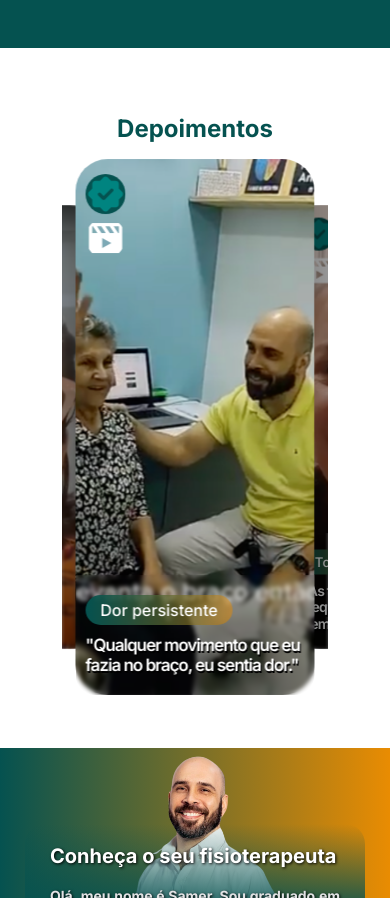
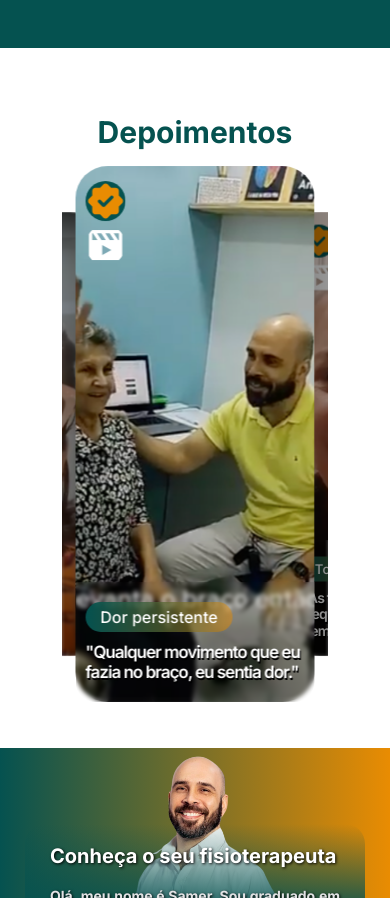
Before and after one commit to fisioterapeuta-samer/physiotherapy-landing-page, a Next.js app: page / in a window 390 px wide. Shown: the part 1977-2875 px from the top of the page. Built offline with nearby package versions, Linux system fonts and the light colour scheme.

Commit message:
improving design of carousel icons

```diff
--- a/src/components/forthSection/forthSection.module.css
+++ b/src/components/forthSection/forthSection.module.css
@@ -10,6 +10,7 @@
   padding: 1rem 0;
   text-align: center;
   color: var(--primary);
+  font-size: 40px;
 }
 
 .swiper_container {
@@ -115,3 +116,9 @@
   letter-spacing: -1px;
   text-shadow: 1px 2px #000;
 }
+
+@media (max-width: 647px) {
+  .heading {
+    font-size: 30px;
+  }
+}
```
Also changed, not shown: src/assets/certificate_primary.svg.
